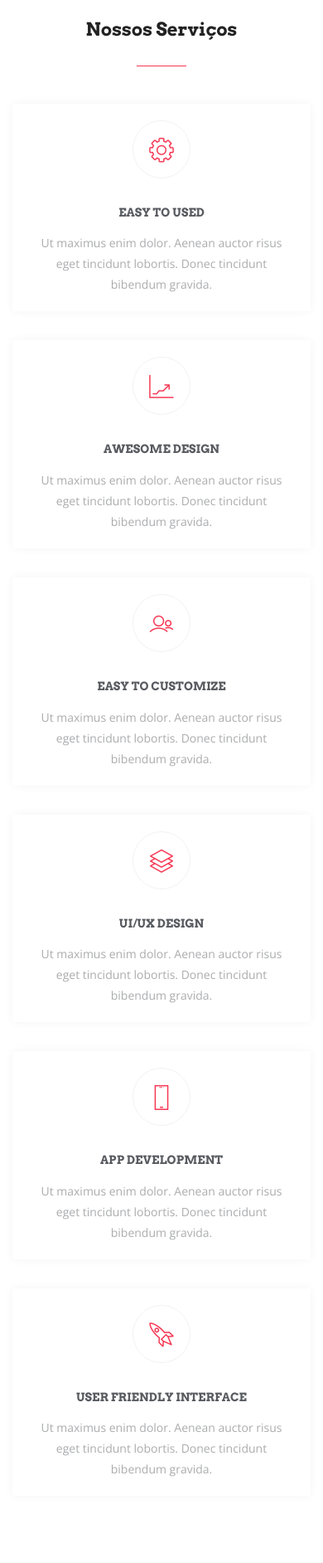
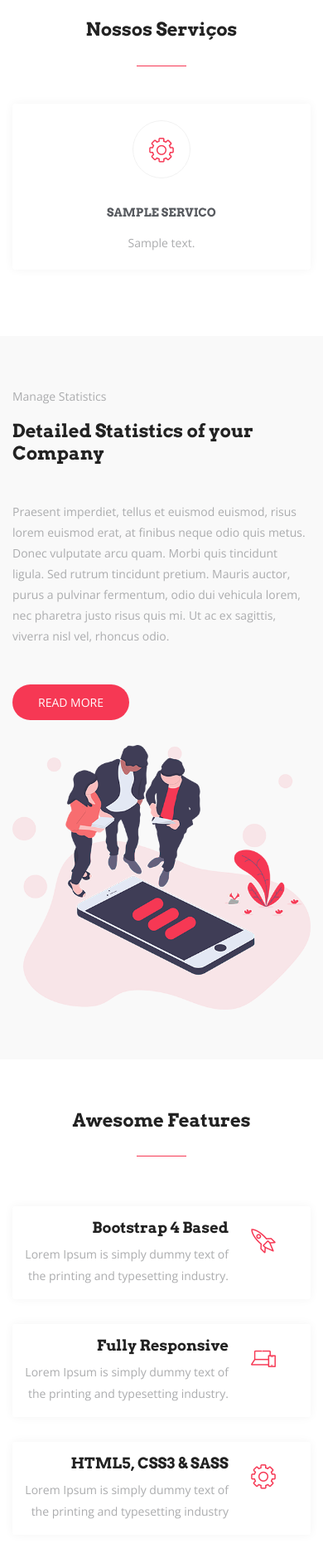
Before and after one commit to ramcorreio/fusion, a Django app: page / in a window 390 px wide. Shown: the part 809-2693 px from the top of the page at 83% size. Run offline with Django 3.2, Linux system fonts and the light colour scheme; tables that the repository leaves empty hold one stand-in row (values such as "Sample post"); some libraries are stand-ins or nearby versions; some web fonts are replaced.

Commit message:
atualizando aula 55

```diff
--- a/core/models.py
+++ b/core/models.py
@@ -24,7 +24,7 @@ class Servico(Base):
         ('lni-users', 'Usuários'),
         ('lni-layers', 'Design'),
         ('lni-mobile', 'Mobile'),
-        ('lni-rockete', 'Foguete'),
+        ('lni-rocket', 'Foguete'),
     )
     nome = models.CharField('Nome', max_length=100)
     descricao = models.TextField('Descrição', max_length=200)
--- a/core/templates/equipe.html
+++ b/core/templates/equipe.html
@@ -6,95 +6,29 @@
           <div class="shape wow fadeInDown" data-wow-delay="0.3s"></div>
         </div>
         <div class="row">
-
+          {% for f in funcionarios %}
           <div class="col-lg-6 col-md-12 col-xs-12">
             <!-- Team Item Starts -->
             <div class="team-item wow fadeInRight" data-wow-delay="0.2s">
               <div class="team-img">
-                <img class="img-fluid" src="{% static 'img/team/team-01.png' %}" alt="">
+                <img class="img-fluid" src="{{ f.imagem.thumb.url }}" alt="{{ f.nome }}">
               </div>
               <div class="contetn">
                 <div class="info-text">
-                  <h3><a href="#">David Smith</a></h3>
-                  <p>Front-end Developer</p>
+                  <h3><a href="#">{{ f.nome }}</a></h3>
+                  <p>{{ f.cargo }}</p>
                 </div>
-                <p>Lorem ipsum dolor sit amet, consectetur adipisicing elit. Quod eos id officiis hic tenetur.</p>
+                <p>{{ f.bio }}</p>
                 <ul class="social-icons">
-                  <li><a href="#"><i class="lni-facebook-filled" aria-hidden="true"></i></a></li>
-                  <li><a href="#"><i class="lni-twitter-filled" aria-hidden="true"></i></a></li>
-                  <li><a href="#"><i class="lni-instagram-filled" aria-hidden="true"></i></a></li>
+                  <li><a href="{{ f.facebook }}"><i class="lni-facebook-filled" aria-hidden="true"></i></a></li>
+                  <li><a href="{{ f.twitter }}"><i class="lni-twitter-filled" aria-hidden="true"></i></a></li>
+                  <li><a href="{{ f.instagram }}"><i class="lni-instagram-filled" aria-hidden="true"></i></a></li>
                 </ul>
               </div>
             </div>
             <!-- Team Item Ends -->
           </div>
-
-          <div class="col-lg-6 col-md-12 col-xs-12">
-            <!-- Team Item Starts -->
-            <div class="team-item wow fadeInRight" data-wow-delay="0.4s">
-              <div class="team-img">
-                <img class="img-fluid" src="{% static 'img/team/team-02.png' %}" alt="">
-              </div>
-              <div class="contetn">
-                <div class="info-text">
-                  <h3><a href="#">ERIC PETERSON</a></h3>
-                  <p>Product Designer</p>
-                </div>
-                <p>Lorem ipsum dolor sit amet, consectetur adipisicing elit. Quod eos id officiis hic tenetur.</p>
-                <ul class="social-icons">
-                  <li><a href="#"><i class="lni-facebook-filled" aria-hidden="true"></i></a></li>
-                  <li><a href="#"><i class="lni-twitter-filled" aria-hidden="true"></i></a></li>
-                  <li><a href="#"><i class="lni-instagram-filled" aria-hidden="true"></i></a></li>
-                </ul>
-              </div>
-            </div>
-            <!-- Team Item Ends -->
-          </div>
-
-          <div class="col-lg-6 col-md-12 col-xs-12">
-            <!-- Team Item Starts -->
-            <div class="team-item wow fadeInRight" data-wow-delay="0.6s">
-              <div class="team-img">
-                <img class="img-fluid" src="{% static 'img/team/team-03.png' %}" alt="">
-              </div>
-              <div class="contetn">
-                <div class="info-text">
-                  <h3><a href="#">DURWIN BABB</a></h3>
-                  <p>Lead Designer</p>
-                </div>
-                <p>Lorem ipsum dolor sit amet, consectetur adipisicing elit. Quod eos id officiis hic tenetur.</p>
-                <ul class="social-icons">
-                  <li><a href="#"><i class="lni-facebook-filled" aria-hidden="true"></i></a></li>
-                  <li><a href="#"><i class="lni-twitter-filled" aria-hidden="true"></i></a></li>
-                  <li><a href="#"><i class="lni-instagram-filled" aria-hidden="true"></i></a></li>
-                </ul>
-              </div>
-            </div>
-            <!-- Team Item Ends -->
-          </div>
-
-          <div class="col-lg-6 col-md-12 col-xs-12">
-            <!-- Team Item Starts -->
-            <div class="team-item wow fadeInRight" data-wow-delay="0.8s">
-              <div class="team-img">
-                <img class="img-fluid" src="{% static 'img/team/team-04.png' %}" alt="">
-              </div>
-              <div class="contetn">
-                <div class="info-text">
-                  <h3><a href="#">MARIJN OTTE</a></h3>
-                  <p>Lead Designer</p>
-                </div>
-                <p>Lorem ipsum dolor sit amet, consectetur adipisicing elit. Quod eos id officiis hic tenetur.</p>
-                <ul class="social-icons">
-                  <li><a href="#"><i class="lni-facebook-filled" aria-hidden="true"></i></a></li>
-                  <li><a href="#"><i class="lni-twitter-filled" aria-hidden="true"></i></a></li>
-                  <li><a href="#"><i class="lni-instagram-filled" aria-hidden="true"></i></a></li>
-                </ul>
-              </div>
-            </div>
-            <!-- Team Item Ends -->
-          </div>
-
+          {% endfor %}
         </div>
       </div>
     </section>
--- a/core/templates/servicos.html
+++ b/core/templates/servicos.html
@@ -9,84 +9,20 @@
 
     <div class="row">
 
+      {% for s in servicos %}
       <!-- Services item -->
       <div class="col-md-6 col-lg-4 col-xs-12">
         <div class="services-item wow fadeInRight" data-wow-delay="0.3s">
           <div class="icon">
-            <i class="lni-cog"></i>
+            <i class="{{ s.icone }}"></i>
           </div>
           <div class="services-content">
-            <h3><a href="#">Easy To Used</a></h3>
-            <p>Ut maximus enim dolor. Aenean auctor risus eget tincidunt lobortis. Donec tincidunt bibendum gravida. </p>
+            <h3><a href="#">{{ s.nome }}</a></h3>
+            <p>{{ s.descricao }}</p>
           </div>
         </div>
       </div>
-
-      <!-- Services item -->
-      <div class="col-md-6 col-lg-4 col-xs-12">
-        <div class="services-item wow fadeInRight" data-wow-delay="0.6s">
-          <div class="icon">
-            <i class="lni-stats-up"></i>
-          </div>
-          <div class="services-content">
-            <h3><a href="#">Awesome Design</a></h3>
-            <p>Ut maximus enim dolor. Aenean auctor risus eget tincidunt lobortis. Donec tincidunt bibendum gravida. </p>
-          </div>
-        </div>
-      </div>
-
-      <!-- Services item -->
-      <div class="col-md-6 col-lg-4 col-xs-12">
-        <div class="services-item wow fadeInRight" data-wow-delay="0.9s">
-          <div class="icon">
-            <i class="lni-users"></i>
-          </div>
-          <div class="services-content">
-            <h3><a href="#">Easy To Customize</a></h3>
-            <p>Ut maximus enim dolor. Aenean auctor risus eget tincidunt lobortis. Donec tincidunt bibendum gravida. </p>
-          </div>
-        </div>
-      </div>
-
-      <!-- Services item -->
-      <div class="col-md-6 col-lg-4 col-xs-12">
-        <div class="services-item wow fadeInRight" data-wow-delay="1.2s">
-          <div class="icon">
-            <i class="lni-layers"></i>
-          </div>
-          <div class="services-content">
-            <h3><a href="#">UI/UX Design</a></h3>
-            <p>Ut maximus enim dolor. Aenean auctor risus eget tincidunt lobortis. Donec tincidunt bibendum gravida. </p>
-          </div>
-        </div>
-      </div>
-
-      <!-- Services item -->
-      <div class="col-md-6 col-lg-4 col-xs-12">
-        <div class="services-item wow fadeInRight" data-wow-delay="1.5s">
-          <div class="icon">
-            <i class="lni-mobile"></i>
-          </div>
-          <div class="services-content">
-            <h3><a href="#">App Development</a></h3>
-            <p>Ut maximus enim dolor. Aenean auctor risus eget tincidunt lobortis. Donec tincidunt bibendum gravida. </p>
-          </div>
-        </div>
-      </div>
-
-      <!-- Services item -->
-      <div class="col-md-6 col-lg-4 col-xs-12">
-        <div class="services-item wow fadeInRight" data-wow-delay="1.8s">
-          <div class="icon">
-            <i class="lni-rocket"></i>
-          </div>
-          <div class="services-content">
-            <h3><a href="#">User Friendly interface</a></h3>
-            <p>Ut maximus enim dolor. Aenean auctor risus eget tincidunt lobortis. Donec tincidunt bibendum gravida. </p>
-          </div>
-        </div>
-      </div>
-
+      {% endfor %}
     </div>
   </div>
 </section>
--- a/core/views.py
+++ b/core/views.py
@@ -1,7 +1,12 @@
 from django.views.generic import TemplateView
+
+from .models import Servico, Funcionario
 
 class IndexView(TemplateView):
     template_name = 'index.html'
 
-#class TesteView(TemplateView):
-#    template_name = '404.html'
+    def get_context_data(self, **kwargs):
+        context = super(IndexView, self).get_context_data(**kwargs)
+        context['servicos'] = Servico.objects.order_by('?').all();
+        context['funcionarios'] = Funcionario.objects.order_by('?').all();
+        return context
```
Also changed, not shown: core/migrations/0006_auto_20200229_0036.py (added).
